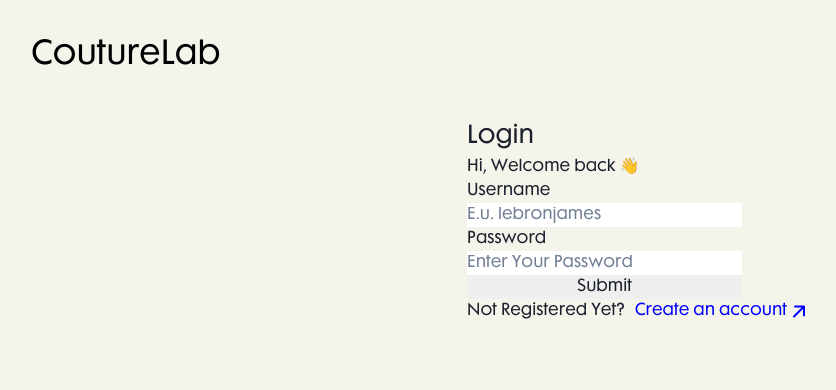
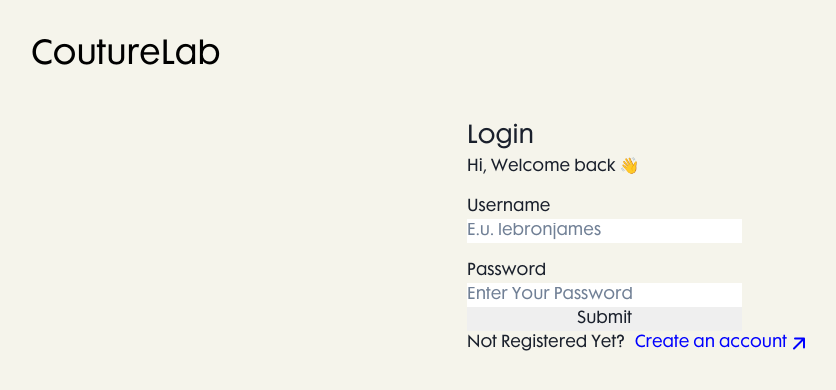
Before and after one commit to felixliang50779/Couture-Lab, a React (Create React App) app in the folder couture-lab-ui/: page /SignIn in a window 1280 px wide. Shown: the top 390 px of the page, without its empty margins (1-837 px from the left). Built offline with nearby package versions, Linux system fonts and the light colour scheme.

Commit message:
adding padding to form titles

```diff
--- a/couture-lab-ui/src/Pages/SignIn.js
+++ b/couture-lab-ui/src/Pages/SignIn.js
@@ -19,9 +19,9 @@ export default function SignIn() {
                 ) : (
                     <div className={styles['signin-input-container']}>
                         <form className={styles['signin-form']} onSubmit={loginUser}>
-                            <h2>Username</h2>
+                            <h2 className={styles['form-title']}>Username</h2>
                             <input type="text" name="username" placeholder="E.u. lebronjames" />
-                            <h2>Password</h2>
+                            <h2 className={styles['form-title']}>Password</h2>
                             <input type="password" name="password" placeholder="Enter Your Password" />
                             <input type="submit" />
                         </form>
--- a/couture-lab-ui/src/Pages/SignIn.module.css
+++ b/couture-lab-ui/src/Pages/SignIn.module.css
@@ -15,6 +15,10 @@
     width: 80%;
 }
 
+.form-title{
+    padding-top: 1em;
+}
+
 .signin-register {
     display: flex;
 }
```
Also changed, not shown: 1 other file (tests, documents, lock files or other folders).
